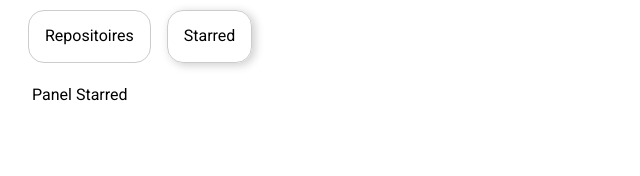
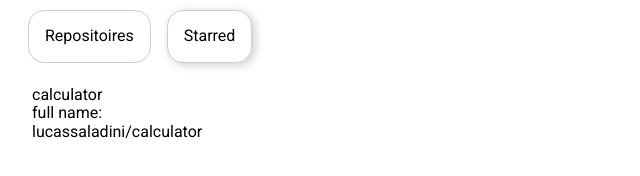
Before and after one commit to LucasSaladini/tqi_bootcamp, a React (Create React App) app in the folder reactjs/github_api/: page / in a window 1280 px wide. Both pictures are taken after a click on the tab "Starred". Shown: the part 252-428 px from the top of the page, without its empty margins (0-640 px from the left). Built offline with nearby package versions, Linux system fonts and the light colour scheme.

Commit message:
Mocked repository item

```diff
--- a/reactjs/github_api/src/components/repositories/index.js
+++ b/reactjs/github_api/src/components/repositories/index.js
@@ -1,4 +1,5 @@
 import React from 'react'
+import RepositoryItem from '../repository-item'
 import * as S from './styled'
 
 const Repositories = () => {
@@ -8,8 +9,18 @@ const Repositories = () => {
                 <S.WrapperTab>Repositoires</S.WrapperTab>
                 <S.WrapperTab>Starred</S.WrapperTab>
             </S.WrapperTabList>
-            <S.WrapperTabPanel>Panel Repositories</S.WrapperTabPanel>
-            <S.WrapperTabPanel>Panel Starred</S.WrapperTabPanel>
+            <S.WrapperTabPanel>
+                <RepositoryItem name='calculator'
+                    linkToRepo='https://github.com/LucasSaladini/calculator'
+                    fullName='lucassaladini/calculator'
+                    />
+            </S.WrapperTabPanel>
+            <S.WrapperTabPanel>
+            <RepositoryItem name='filmesAPI'
+                    linkToRepo='https://github.com/LucasSaladini/filmesAPI'
+                    fullName='lucassaladini/filmesAPI'
+                    />
+            </S.WrapperTabPanel>
         </S.WrapperTabs>
     )
 }
```
